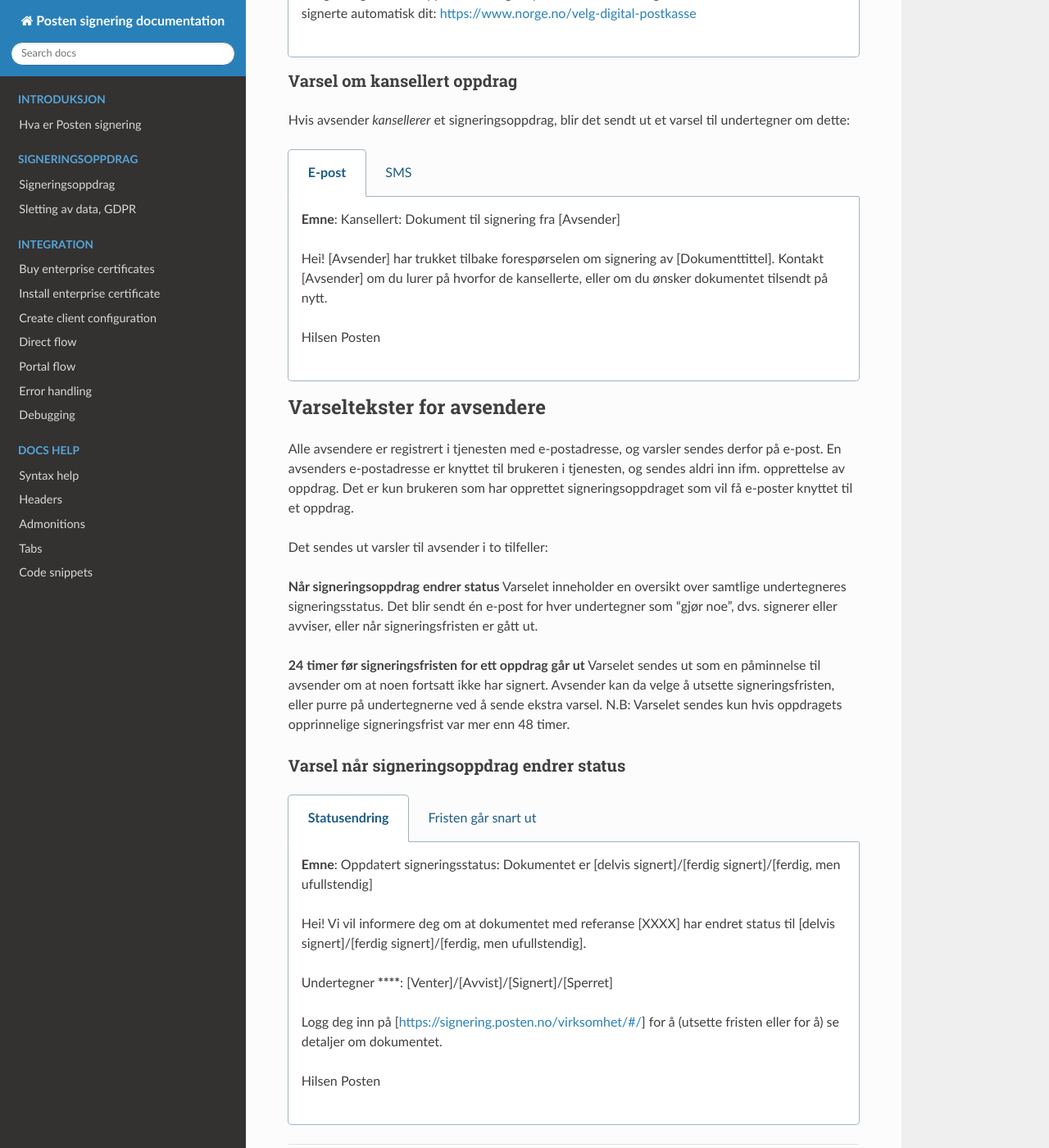
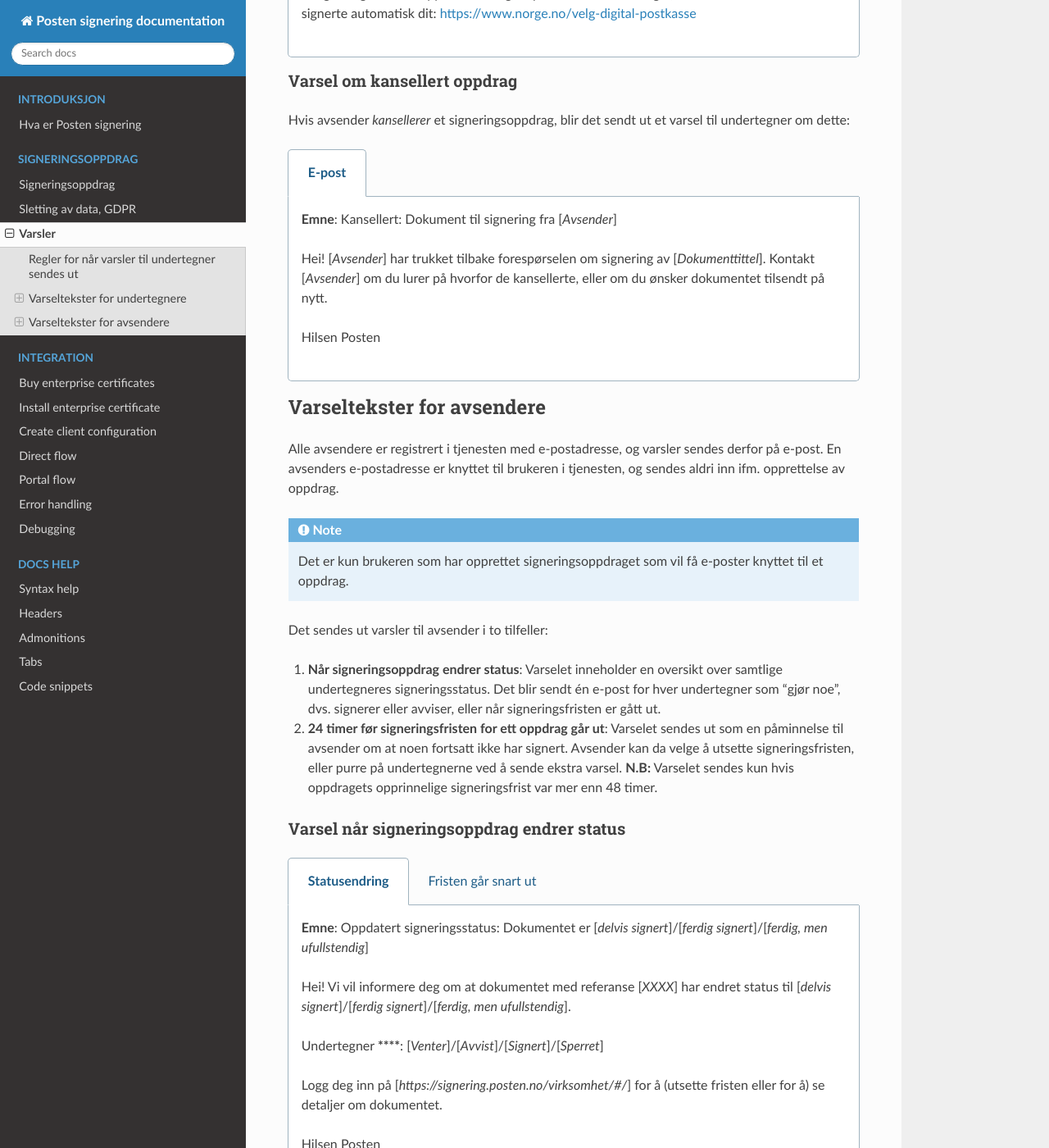
Before and after one commit to ramonarellano/signering-docs, a Sphinx documentation site: the page built from source/varsler.rst, in a window 1280 px wide and 1400 px high, scrolled down 4898 px. Shown: the whole window at 82% size. Built offline with Sphinx 7.4.7 and the Read the Docs theme 2.0.0, drawn with Linux system fonts in a browser that asks for light colours; pages that are not in the unit, such as notebooks, are missing from menus; some of the changed text lies outside the part shown.

Commit message:
Fikser formattering

```diff
--- a/source/index.rst
+++ b/source/index.rst
@@ -18,7 +18,7 @@ Welcome to the Posten signering documentation!
 
    signeringsoppdrag
    gdpr
-   adressering-og-varsler
+   varsler
 
 .. toctree::
    :maxdepth: 1
--- a/source/varsler.rst
+++ b/source/varsler.rst
@@ -72,36 +72,36 @@ ____________________________________________________________________
 
     ..  tab:: E-post 1. varsel
 
-        **Emne**: Dokument til signering fra [Avsender]
+        **Emne**: Dokument til signering fra [*Avsender*]
 
         Hei!
 
-        Du har fått en forespørsel om å signere et dokument fra [Avsender]: [Tittel på dokumentet].
+        Du har fått en forespørsel om å signere et dokument fra [*Avsender*]: [*Tittel på dokumentet*].
 
-        Dokumentet er nå signert av [antall] og må signeres innen [signeringsfrist] / Dokumentet må signeres innen [signeringsfrist].
+        Dokumentet er nå signert av [*antall*] og må signeres innen [*signeringsfrist*] / Dokumentet må signeres innen [*signeringsfrist*].
 
-        Du kan signere med [disse elektroniske e-IDene].
+        Du kan signere med [*disse elektroniske e-IDene*].
 
-        Logg deg inn på [signering.posten.no/logginn] for å signere dokumentet.
+        Logg deg inn på [*signering.posten.no/logginn*] for å signere dokumentet.
 
         Hilsen Posten
 
 
     ..  tab:: E-post 2. varsel
 
-        **Emne**: Påminnelse: Dokument til signering fra [Avsender]
+        **Emne**: Påminnelse: Dokument til signering fra [*Avsender*]
 
         Hei!
 
-        Vi vil minne om at du fortsatt har et dokument til signering fra [Avsender]: [Tittel på dokumentet].
+        Vi vil minne om at du fortsatt har et dokument til signering fra [*Avsender*]: [*Tittel på dokumentet*].
 
-        Dokumentet er nå signert av [antall] og må signeres innen [signeringsfrist] / Dokumentet må signeres innen [signeringsfrist].
+        Dokumentet er nå signert av [*antall*] og må signeres innen [*signeringsfrist*] / Dokumentet må signeres innen [*signeringsfrist*].
 
-        Du kan signere med [disse elektroniske e-IDene].
+        Du kan signere med [*disse elektroniske e-IDene*].
 
-        Logg deg inn på [signering.posten.no/logginn] for å signere dokumentet.
+        Logg deg inn på [*signering.posten.no/logginn*] for å signere dokumentet.
 
-        Rekker du ikke å signere innen fristen? Usignerte dokumenter slettes når fristen går ut. Kontakt [Avsender] for å få dokumentet tilsendt på nytt.
+        Rekker du ikke å signere innen fristen? Usignerte dokumenter slettes når fristen går ut. Kontakt [*Avsender*] for å få dokumentet tilsendt på nytt.
 
         Hilsen Posten
 
@@ -110,11 +110,11 @@ ____________________________________________________________________
 
     ..  tab:: SMS 1. varsel
 
-        Du har et dokument til signering fra [Avsender]. Logg inn og signer på [signering.posten.no/logginn] innen [signeringsfrist].
+        Du har et dokument til signering fra [*Avsender*]. Logg inn og signer på [*signering.posten.no/logginn*] innen [*signeringsfrist*].
 
     ..  tab:: SMS 2./3. varsel
 
-        Du har et usignert dokument fra [Avsender]. Logg inn og signer på [signering.posten.no/logginn] innen [signeringsfrist].
+        Du har et usignert dokument fra [*Avsender*]. Logg inn og signer på [*signering.posten.no/logginn*] innen [*signeringsfrist*].
 
 
 Varsel om dokument til signering, ved adressering uten fødselsnummer
@@ -124,12 +124,12 @@ ____________________________________________________________________
 
     ..  tab:: E-post 1. varsel
 
-        **Emne**: Dokument til signering fra [Avsender]
+        **Emne**: Dokument til signering fra [*Avsender*]
 
         Hei!
-        Du har fått en forespørsel om å signere et dokument fra [Avsender]: [Dokumenttittel].
+        Du har fått en forespørsel om å signere et dokument fra [*Avsender*]: [*Dokumenttittel*].
 
-        Dokumentet er nå signert av [antall] og må signeres innen [signeringsfrist] / Dokumentet må signeres innen [signeringsfrist].
+        Dokumentet er nå signert av [*antall*] og må signeres innen [*signeringsfrist*] / Dokumentet må signeres innen [*signeringsfrist*].
 
         Du kan signere med *disse elektroniske ID-ene*.
 
@@ -138,30 +138,30 @@ ____________________________________________________________________
         2) Skriv inn sikkerhetskode XXXX
         3) Les og signer dokumentet
 
-        https://signering.posten.no/uniklenke
+        [*https://signering.posten.no/uniklenke*]
 
         Hilsen Posten
 
     ..  tab:: E-post 2. varsel
 
-        **Emne**: Dokument til signering fra [Avsender]
+        **Emne**: Dokument til signering fra [*Avsender*]
 
         Hei!
-        Vi vil minne om at du fortsatt har et dokument til signering fra [Avsender]: [Dokumenttittel].
+        Vi vil minne om at du fortsatt har et dokument til signering fra [*Avsender*]: [*Dokumenttittel*].
 
-        [Dokumentet er nå signert av [antall] og må signeres innen [signeringsfrist] / Dokumentet må signeres innen [signeringsfrist].
+        [*Dokumentet er nå signert av [*antall*] og må signeres innen [*signeringsfrist*] / Dokumentet må signeres innen [*signeringsfrist*].
 
-        Du kan signere med [disse elektroniske ID-ene].
+        Du kan signere med [*disse elektroniske ID-ene*].
 
         Slik signerer du:
         1) Klikk på lenken under
-        2) Skriv inn sikkerhetskode [XXX]
+        2) Skriv inn sikkerhetskode [*XXX*]
         3) Les og signer dokumentet
 
-        [https://signering.posten.no/uniklenke]
+        [*https://signering.posten.no/uniklenke*]
 
         Rekker du ikke å signere innen fristen?
-        Usignerte dokumenter slettes når fristen går ut. Kontakt [Avsender] for å få dokumentet tilsendt på nytt.
+        Usignerte dokumenter slettes når fristen går ut. Kontakt [*Avsender*] for å få dokumentet tilsendt på nytt.
 
         Hilsen Posten
 
@@ -169,11 +169,11 @@ ____________________________________________________________________
 
     ..  tab:: SMS 1. varsel
 
-        Hei! [Avsender] ber deg signere et dokument. Bruk kode [XXXX] på [https://signering.posten.no/uniklenke] før [signeringsfrist].
+        Hei! [*Avsender*] ber deg signere et dokument. Bruk kode [*XXXX*] på [*https://signering.posten.no/uniklenke*] før [*signeringsfrist*].
 
     ..  tab:: SMS 2./3. varsel
 
-        Hei! Husk signering for [Avsender]. Bruk kode [XXXX] på [https://signering.posten.no/uniklenke] før [signeringsfrist].
+        Hei! Husk signering for [*Avsender*]. Bruk kode [*XXXX*] på [*https://signering.posten.no/uniklenke*] før [*signeringsfrist*].
 
 
 
@@ -195,7 +195,7 @@ Private avsendere
 
         Hei!
 
-        Du har nettopp signert et dokument fra [Avsender] gjennom Posten signering.
+        Du har nettopp signert et dokument fra [*Avsender*] gjennom Posten signering.
 
         Hvis du oppretter en konto i Digipost innen 7 dager, sendes dokumentet du signerte automatisk dit. Da har du det              lett tilgjengelig når du trenger det!
 
@@ -209,7 +209,7 @@ Private avsendere
 
         Hei!
 
-        Du har tidligere signert et dokument fra [Avsender] gjennom Posten signering. Nå har alle undertegnerne signert, og avsender har mottatt det ferdigsignerte dokumentet.
+        Du har tidligere signert et dokument fra [*Avsender*] gjennom Posten signering. Nå har alle undertegnerne signert, og avsender har mottatt det ferdigsignerte dokumentet.
 
         Hvis du også ønsker å motta dokumentet med alle signaturer, må du opprette en konto i Digipost innen 7 dager. Da sendes dokumentet automatisk dit, så har du det lett tilgjengelig når du trenger det.
 
@@ -222,12 +222,12 @@ Private avsendere
 
     ..  tab:: SMS, én undertegner
 
-        Hei, du har nettopp signert et dokument fra [Avsender] gjennom Posten signering.
+        Hei, du har nettopp signert et dokument fra [*Avsender*] gjennom Posten signering.
         Hvis du oppretter en konto i Digipost innen 7 dager, sendes dokumentet du signerte automatisk dit: https://www.digipost.no/app/registrering
 
     ..  tab:: SMS, flere undertegnere
 
-        Hei! Du har tidligere signert et dokument fra [Avsender] gjennom Posten signering.
+        Hei! Du har tidligere signert et dokument fra [*Avsender*] gjennom Posten signering.
 
         Nå har alle undertegnerne signert. Hvis du også ønsker å motta dokumentet med alle signaturer, må du opprette en konto i Digipost innen 7 dager. Da sendes dokumentet automatisk dit, så har du det lett tilgjengelig når du trenger            det: https://www.digipost.no/app/registrering
 
@@ -243,7 +243,7 @@ Offentlige avsendere
 
         Hei!
 
-        Du har nettopp signert et dokument fra [Avsender] gjennom den nasjonale fellesløsningen e-Signering.
+        Du har nettopp signert et dokument fra [*Avsender*] gjennom den nasjonale fellesløsningen e-Signering.
 
         Hvis du oppretter en konto i Digipost innen 7 dager, sendes dokumentet du signerte automatisk dit. Da har du det lett tilgjengelig når du trenger det!
 
@@ -256,7 +256,7 @@ Offentlige avsendere
 
         Hei!
 
-        Du har tidligere signert et dokument fra [Avsender] gjennom den nasjonale fellesløsningen e-Signering. Nå har alle undertegnerne signert, og avsender har mottatt det ferdigsignerte dokumentet. Hvis du også ønsker å motta dokumentet          med alle signaturer, må du opprette en digital postkasse innen 7 dager. Da sendes dokumentet automatisk dit, så har du det tilgjengelig når du trenger det!
+        Du har tidligere signert et dokument fra [*Avsender*] gjennom den nasjonale fellesløsningen e-Signering. Nå har alle undertegnerne signert, og avsender har mottatt det ferdigsignerte dokumentet. Hvis du også ønsker å motta dokumentet          med alle signaturer, må du opprette en digital postkasse innen 7 dager. Da sendes dokumentet automatisk dit, så har du det tilgjengelig når du trenger det!
 
         Opprett digital postkasse:
         https://www.norge.no/velg-digital-postkasse
@@ -265,12 +265,12 @@ Offentlige avsendere
 
     ..  tab:: SMS, én undertegner
 
-        Hei, du har nettopp signert et dokument fra [Avsender] gjennom den nasjonale fellesløsningen e-Signering.
+        Hei, du har nettopp signert et dokument fra [*Avsender*] gjennom den nasjonale fellesløsningen e-Signering.
         Hvis du oppretter en digital postkasse innen 7 dager, sendes dokumentet du signerte automatisk dit:                            https://www.norge.no/velg-digital-postkasse
 
     ..  tab:: SMS, flere undertegnere
 
-        Hei, du har tidligere signert et dokument fra [Avsender] gjennom den nasjonale fellesløsningen e-Signering. Nå har alle undertegnerne signert. Hvis du også ønsker å motta dokumentet med alle signaturer, må du opprette en digital postkasse innen 7 dager. Da sendes dokumentet automatisk dit, så har du det lett tilgjengelig når du trenger det: https://www.norge.no/velg-digital-postkasse
+        Hei, du har tidligere signert et dokument fra [*Avsender*] gjennom den nasjonale fellesløsningen e-Signering. Nå har alle undertegnerne signert. Hvis du også ønsker å motta dokumentet med alle signaturer, må du opprette en digital postkasse innen 7 dager. Da sendes dokumentet automatisk dit, så har du det lett tilgjengelig når du trenger det: https://www.norge.no/velg-digital-postkasse
 
 
 Varsel om kansellert oppdrag
@@ -282,32 +282,28 @@ Hvis avsender *kansellerer* et signeringsoppdrag, blir det sendt ut et varsel ti
 
     ..  tab:: E-post
 
-        **Emne**: Kansellert: Dokument til signering fra [Avsender]
+        **Emne**: Kansellert: Dokument til signering fra [*Avsender*]
 
         Hei!
-        [Avsender] har trukket tilbake forespørselen om signering av [Dokumenttittel].
-        Kontakt [Avsender] om du lurer på hvorfor de kansellerte, eller om du ønsker dokumentet tilsendt på nytt.
+        [*Avsender*] har trukket tilbake forespørselen om signering av [*Dokumenttittel*].
+        Kontakt [*Avsender*] om du lurer på hvorfor de kansellerte, eller om du ønsker dokumentet tilsendt på nytt.
 
         Hilsen Posten
-
-    ..  tab:: SMS
-
-        Finnes ikke per i dag (08.03.2019)
 
 
 Varseltekster for avsendere
 ============================
 
-Alle avsendere er registrert i tjenesten med e-postadresse, og varsler sendes derfor på e-post. En avsenders e-postadresse er knyttet til brukeren i tjenesten, og sendes aldri inn ifm. opprettelse av oppdrag. Det er kun brukeren som har opprettet signeringsoppdraget som vil få e-poster knyttet til et oppdrag.
+Alle avsendere er registrert i tjenesten med e-postadresse, og varsler sendes derfor på e-post. En avsenders e-postadresse er knyttet til brukeren i tjenesten, og sendes aldri inn ifm. opprettelse av oppdrag.
+
+..  NOTE::
+    Det er kun brukeren som har opprettet signeringsoppdraget som vil få e-poster knyttet til et oppdrag.
 
 Det sendes ut varsler til avsender i to tilfeller:
 
-**Når signeringsoppdrag endrer status**
-Varselet inneholder en oversikt over samtlige undertegneres signeringsstatus. Det blir sendt én e-post for hver undertegner som "gjør noe", dvs. signerer eller avviser, eller når signeringsfristen er gått ut.
+1. **Når signeringsoppdrag endrer status**: Varselet inneholder en oversikt over samtlige undertegneres signeringsstatus. Det blir sendt én e-post for hver undertegner som "gjør noe", dvs. signerer eller avviser, eller når signeringsfristen er gått ut.
 
-**24 timer før signeringsfristen for ett oppdrag går ut**
-Varselet sendes ut som en påminnelse til avsender om at noen fortsatt ikke har signert. Avsender kan da velge å utsette signeringsfristen, eller purre på undertegnerne ved å sende ekstra varsel.
-N.B: Varselet sendes kun hvis oppdragets opprinnelige signeringsfrist var mer enn 48 timer.
+2. **24 timer før signeringsfristen for ett oppdrag går ut**: Varselet sendes ut som en påminnelse til avsender om at noen fortsatt ikke har signert. Avsender kan da velge å utsette signeringsfristen, eller purre på undertegnerne ved å sende ekstra varsel. **N.B:** Varselet sendes kun hvis oppdragets opprinnelige signeringsfrist var mer enn 48 timer.
 
 
 Varsel når signeringsoppdrag endrer status
@@ -317,14 +313,14 @@ __________________________________________
 
     ..  tab:: Statusendring
 
-        **Emne**: Oppdatert signeringsstatus: Dokumentet er [delvis signert]/[ferdig signert]/[ferdig, men ufullstendig]
+        **Emne**: Oppdatert signeringsstatus: Dokumentet er [*delvis signert*]/[*ferdig signert*]/[*ferdig, men ufullstendig*]
 
         Hei!
-        Vi vil informere deg om at dokumentet med referanse [XXXX] har endret status til [delvis signert]/[ferdig signert]/[ferdig, men ufullstendig].
+        Vi vil informere deg om at dokumentet med referanse [*XXXX*] har endret status til [*delvis signert*]/[*ferdig signert*]/[*ferdig, men ufullstendig*].
 
-        Undertegner ********: [Venter]/[Avvist]/[Signert]/[Sperret]
+        Undertegner ********: [*Venter*]/[*Avvist*]/[*Signert*]/[*Sperret*]
 
-        Logg deg inn på [https://signering.posten.no/virksomhet/#/] for å (utsette fristen eller for å) se detaljer om dokumentet.
+        Logg deg inn på [*https://signering.posten.no/virksomhet/#/*] for å (utsette fristen eller for å) se detaljer om dokumentet.
 
         Hilsen Posten
 
@@ -333,8 +329,8 @@ __________________________________________
         **Emne**: Signeringsfristen går ut om 24 timer
 
         Hei!
-        Dkoumentet med referanse [XXXX] er fortsatt ikke signert av [undertegnere]. Det er nå kun 24 timer til signeringsfristen utløper. Du kan utsette fristen for signeringen ved å logge inn og klikke på "Utsett signeringsfrist". Om dokumentet ikek signeres innen fristen, stoppes prosessen, og du må eventuelt sende dokumentet på nytt for å hente inn signaturer.
+        Dkoumentet med referanse [*XXXX*] er fortsatt ikke signert av [*undertegnere*]. Det er nå kun 24 timer til signeringsfristen utløper. Du kan utsette fristen for signeringen ved å logge inn og klikke på "Utsett signeringsfrist". Om dokumentet ikek signeres innen fristen, stoppes prosessen, og du må eventuelt sende dokumentet på nytt for å hente inn signaturer.
 
-        Logg deg inn på [https://signering.posten.no/virksomhet/#/] for å utsette fristen eller for å se detaljer om dokumentet.
+        Logg deg inn på [*https://signering.posten.no/virksomhet/#/*] for å utsette fristen eller for å se detaljer om dokumentet.
 
         Hilsen Posten
```
Also changed, not shown: other parts of source/varsler.rst (+1 -1 lines).
